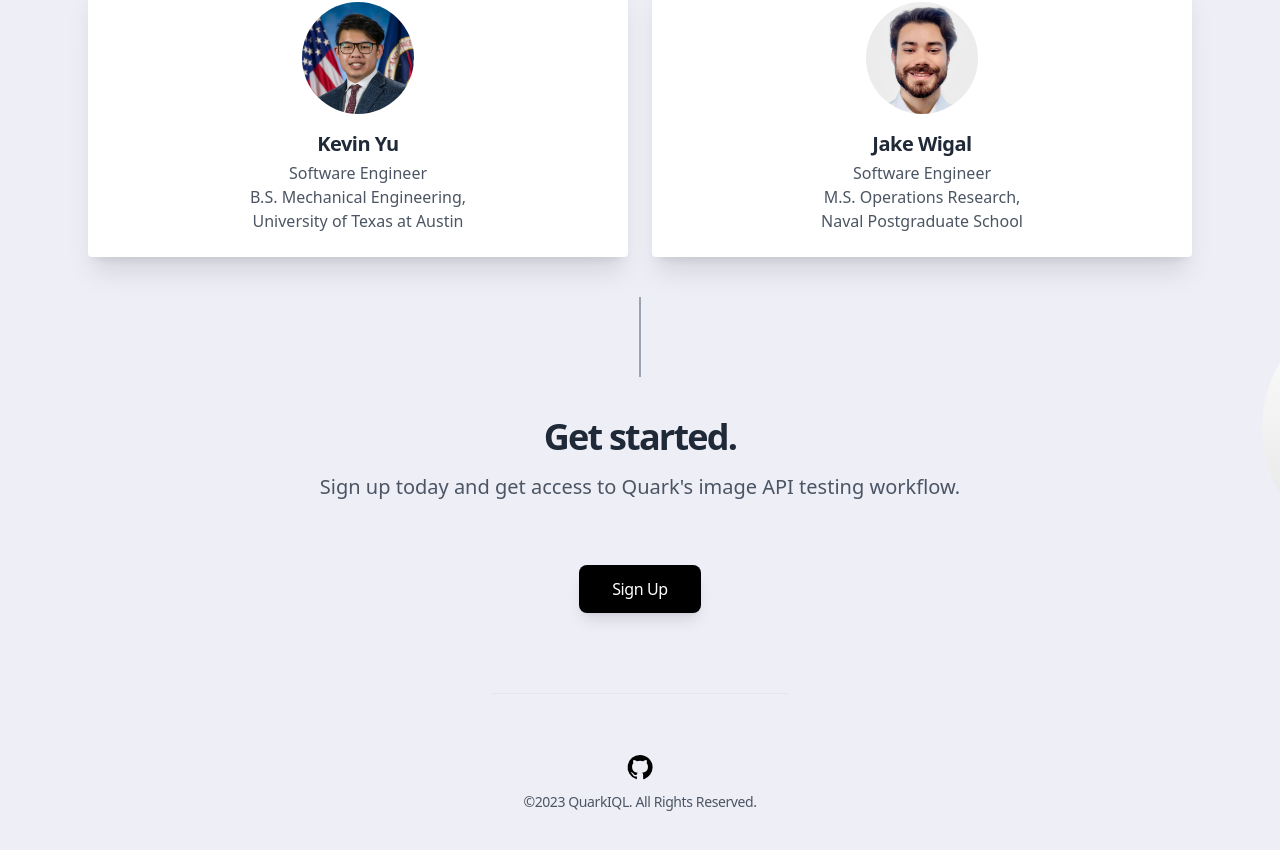
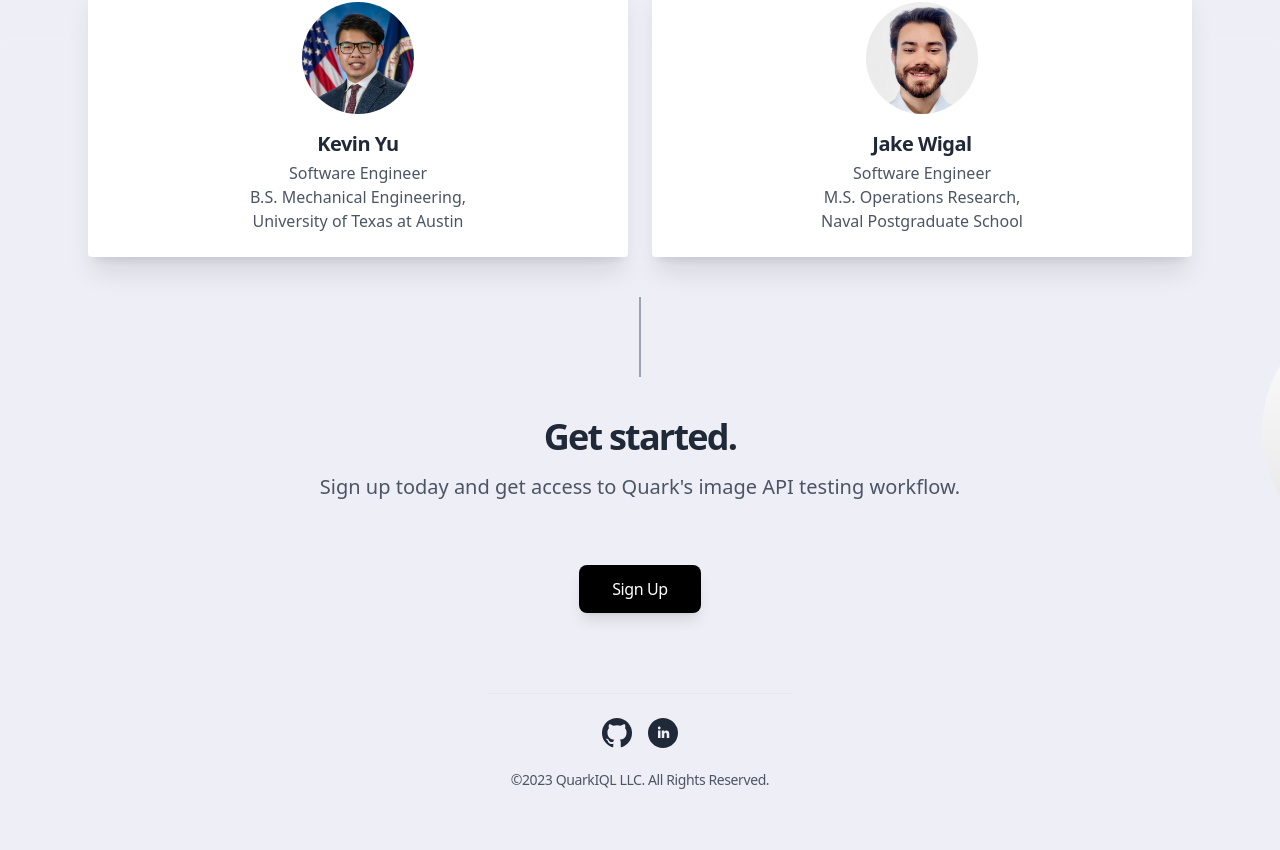
Before and after one commit to extremelime/QuarkLanding, a React (Vite) app: page / in a window 1280 px wide. Shown: the part 2068-2918 px from the top of the page. Built offline with nearby package versions, Linux system fonts and the light colour scheme.

Commit message:
footer and circle svg bug fix

```diff
--- a/src/App.css
+++ b/src/App.css
@@ -11,6 +11,17 @@ body {
   background-color: #eeeef7 !important;
   color: rgb(31 41 55);
 }
+
+
+footer {
+    text-align: center;
+    align-items: center;
+    align-content: center;
+    display: flex;
+    margin:auto;
+
+}
+
 
 .bg-indigo-600{
  background-color:  #4d46dd !important;
@@ -88,12 +99,3 @@ box-shadow: inset 0.2em 0.2em calc(0.2em * 2) #BFBFBF, inset calc(0.2em * -1) ca
         grid-column: span 3 / span 3;
     }
   }
-
-
-
-footer {
-    text-align: center;
-    align-items: center;
-    align-content: center;
-    display: flex;
-}
--- a/src/partials/Footer.jsx
+++ b/src/partials/Footer.jsx
@@ -6,16 +6,25 @@ function Footer() {
     <footer>
 
         {/* Bottom area */}
-        <div className="max-w-6xl mx-auto px-4 sm:px-6 py-8 md:py-12 border-t border-gray-200">
 
-         <a href="https://github.com/bifilm/quarkiql" className="text-black hover:text-gray-800 transition duration-150 ease-in-out" aria-label="Github">
-         <svg width="250" height="50" className="fill-current" xmlns="http://www.w3.org/2000/svg"
-                viewBox="0 0 32 32"><path d="M16,8.25a7.95,7.95,0,0,0-2.48,15.5c.39.1.49-.2.49-.4V22c-2.18.5-2.68-1-2.68-1a2.64,2.64,0,0,0-.89-1.19c-.7-.5.09-.5.09-.5a1.74,1.74,0,0,1,1.2.79,1.61,1.61,0,0,0,2.28.7,2.22,2.22,0,0,1,.5-1.09c-1.79-.2-3.58-.9-3.58-4a2.86,2.86,0,0,1,.8-2.09,2.44,2.44,0,0,1,.1-2.08s.69-.2,2.18.79a6.75,6.75,0,0,1,4,0c1.49-1,2.18-.79,2.18-.79a2.92,2.92,0,0,1,.1,2.08,3.22,3.22,0,0,1,.8,2.09c0,3.08-1.89,3.68-3.68,3.88a2.55,2.55,0,0,1,.6,1.59v2.18c0,.2.1.5.59.4a8,8,0,0,0,5.47-7.55A8.13,8.13,0,0,0,16,8.25Z"/>
-                 </svg> </a>
 
+        <div className="max-w-6xl mx-auto px-4 sm:px-6 pt-4 md:pt-6 pb-8 md:pb-12 border-t border-gray-200">
+        <div className="pb-4">
+        <span className="pr-4">
+          <a href="https://github.com/bifilm/quarkiql"  style={{ display: 'inline-block', margin:'auto', width: '30px',}} className="text-gray-800 hover:text-gray-700 transition duration-150 ease-in-out" aria-label="Github">
+            <svg width="30" height="30" className="fill-current" xmlns="http://www.w3.org/2000/svg"
+                viewBox="0 0 24 24"><path d="M12 0c-6.626 0-12 5.373-12 12 0 5.302 3.438 9.8 8.207 11.387.599.111.793-.261.793-.577v-2.234c-3.338.726-4.033-1.416-4.033-1.416-.546-1.387-1.333-1.756-1.333-1.756-1.089-.745.083-.729.083-.729 1.205.084 1.839 1.237 1.839 1.237 1.07 1.834 2.807 1.304 3.492.997.107-.775.418-1.305.762-1.604-2.665-.305-5.467-1.334-5.467-5.931 0-1.311.469-2.381 1.236-3.221-.124-.303-.535-1.524.117-3.176 0 0 1.008-.322 3.301 1.23.957-.266 1.983-.399 3.003-.404 1.02.005 2.047.138 3.006.404 2.291-1.552 3.297-1.23 3.297-1.23.653 1.653.242 2.874.118 3.176.77.84 1.235 1.911 1.235 3.221 0 4.609-2.807 5.624-5.479 5.921.43.372.823 1.102.823 2.222v3.293c0 .319.192.694.801.576 4.765-1.589 8.199-6.086 8.199-11.386 0-6.627-5.373-12-12-12z"/>
+            </svg>
+          </a>
+          </span>
+          <a href="https://www.linkedin.com/company/quarkiql/"  style={{ display: 'inline-block', margin:'auto', width: '30px',}} className="text-gray-800 hover:text-gray-700 transition duration-150 ease-in-out" aria-label="LinkedIn">
+            <svg xmlns="http://www.w3.org/2000/svg" className="fill-current" width="30" height="30"  viewBox="0 0 24 24"><path d="M12 0c-6.627 0-12 5.373-12 12s5.373 12 12 12 12-5.373 12-12-5.373-12-12-12zm-2 16h-2v-6h2v6zm-1-6.891c-.607 0-1.1-.496-1.1-1.109 0-.612.492-1.109 1.1-1.109s1.1.497 1.1 1.109c0 .613-.493 1.109-1.1 1.109zm8 6.891h-1.998v-2.861c0-1.881-2.002-1.722-2.002 0v2.861h-2v-6h2v1.093c.872-1.616 4-1.736 4 1.548v3.359z"/>
+            </svg>
+          </a>
+          </div>
           {/* Copyrights note */}
           <div className="content-center text-sm text-gray-600">
-                      ©2023 QuarkIQL. All Rights Reserved.
+                      ©2023 QuarkIQL LLC. All Rights Reserved.
           </div>
 
         </div>
--- a/src/partials/GetStarted.jsx
+++ b/src/partials/GetStarted.jsx
@@ -15,8 +15,10 @@ function GetStarted() {
               <stop stopColor="#DFDFDF" offset="100%" />
             </linearGradient>
           </defs>
+          <g transform="translate(0)" fill="url(#illustration-02)" fillRule="evenodd">
+            <circle cx="1630" cy="128" r="128" />
+          </g>
           <g transform="translate(0 -3)" fill="url(#illustration-02)" fillRule="evenodd">
-            <circle cx="1630" cy="128" r="128" />
             <circle cx="178" cy="481" r="40" />
           </g>
         </svg>
@@ -31,7 +33,7 @@ function GetStarted() {
             <p className="tracking-normal text-xl text-gray-600" data-aos="zoom-y-out">Sign up today and get access to Quark's image API testing workflow.</p>
           </div>
                       <div className="max-w-xs mx-auto sm:max-w-none sm:flex sm:justify-center "  data-aos-delay="300">
-                  <a className="rounded-lg btn text-white bg-black hover:bg-gray-800 w-full sm:w-auto " href="/signup">Sign Up</a>
+                  <a className="rounded-lg btn text-white bg-black hover:bg-gray-800 w-full sm:w-auto select-none" href="/signup">Sign Up</a>
                 </div>
         </div>
       </div>
--- a/src/partials/HeroHome.jsx
+++ b/src/partials/HeroHome.jsx
@@ -38,7 +38,7 @@ function HeroHome() {
               <div className="max-w-xs mx-auto sm:max-w-none sm:flex sm:justify-center" data-aos="zoom-y-out" data-aos-delay="300">
                 <div>
                 <Link to={ {pathname: "/"}} className="block" aria-label="Quark">
-                  <span className="btn text-white rounded-lg bg-indigo-600 hover:scale-110 nm-shadow hover:nm-shadow-lg-hover w-full mb-4 sm:w-auto sm:mb-0" href="/">Launch App</span></Link>
+                  <span className="btn text-white rounded-lg bg-indigo-600 hover:scale-110 nm-shadow hover:nm-shadow-lg-hover w-full mb-4 sm:w-auto sm:mb-0 select-none" href="/">Launch App</span></Link>
                 </div>
               </div>
             </div>
```
